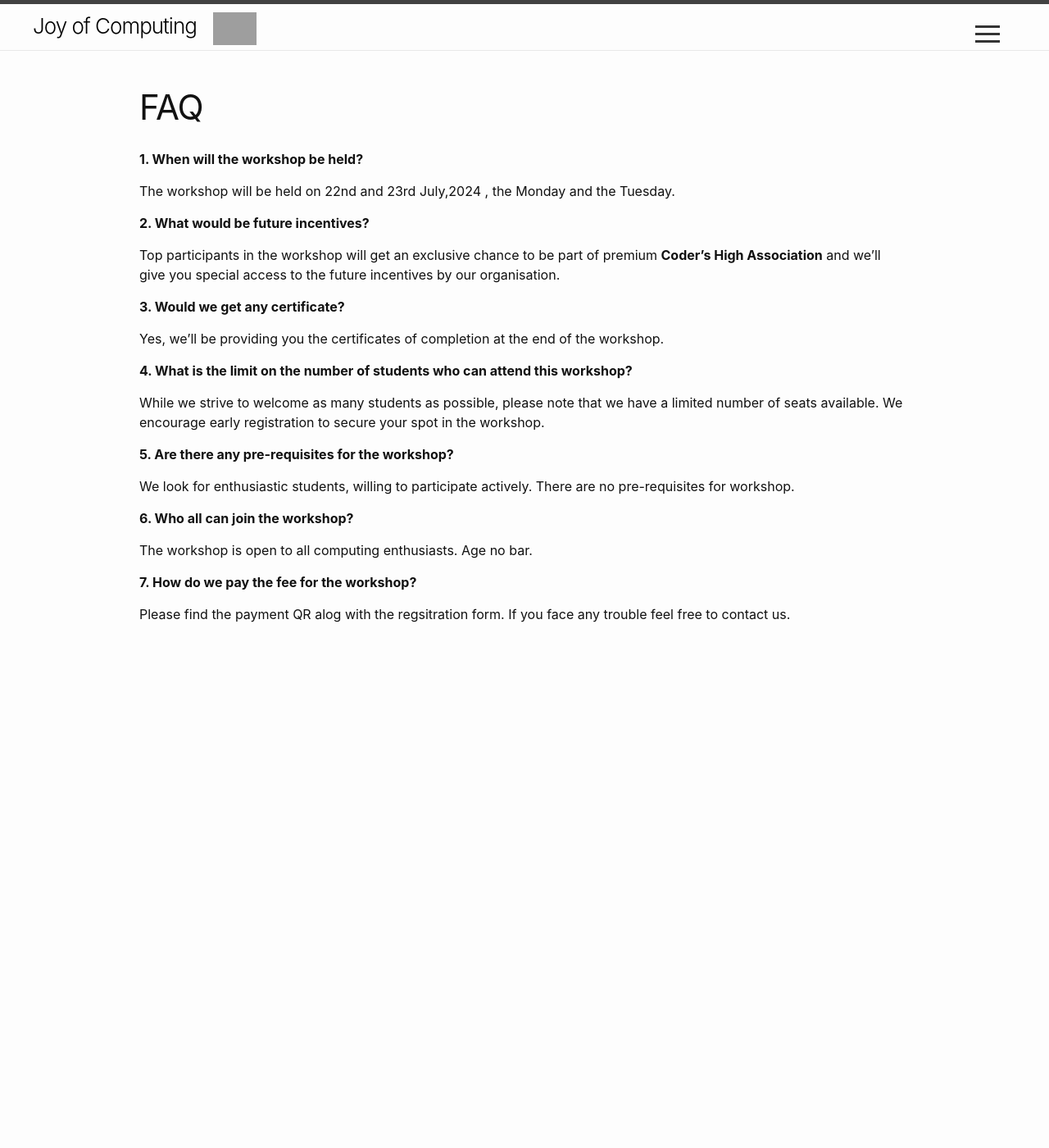
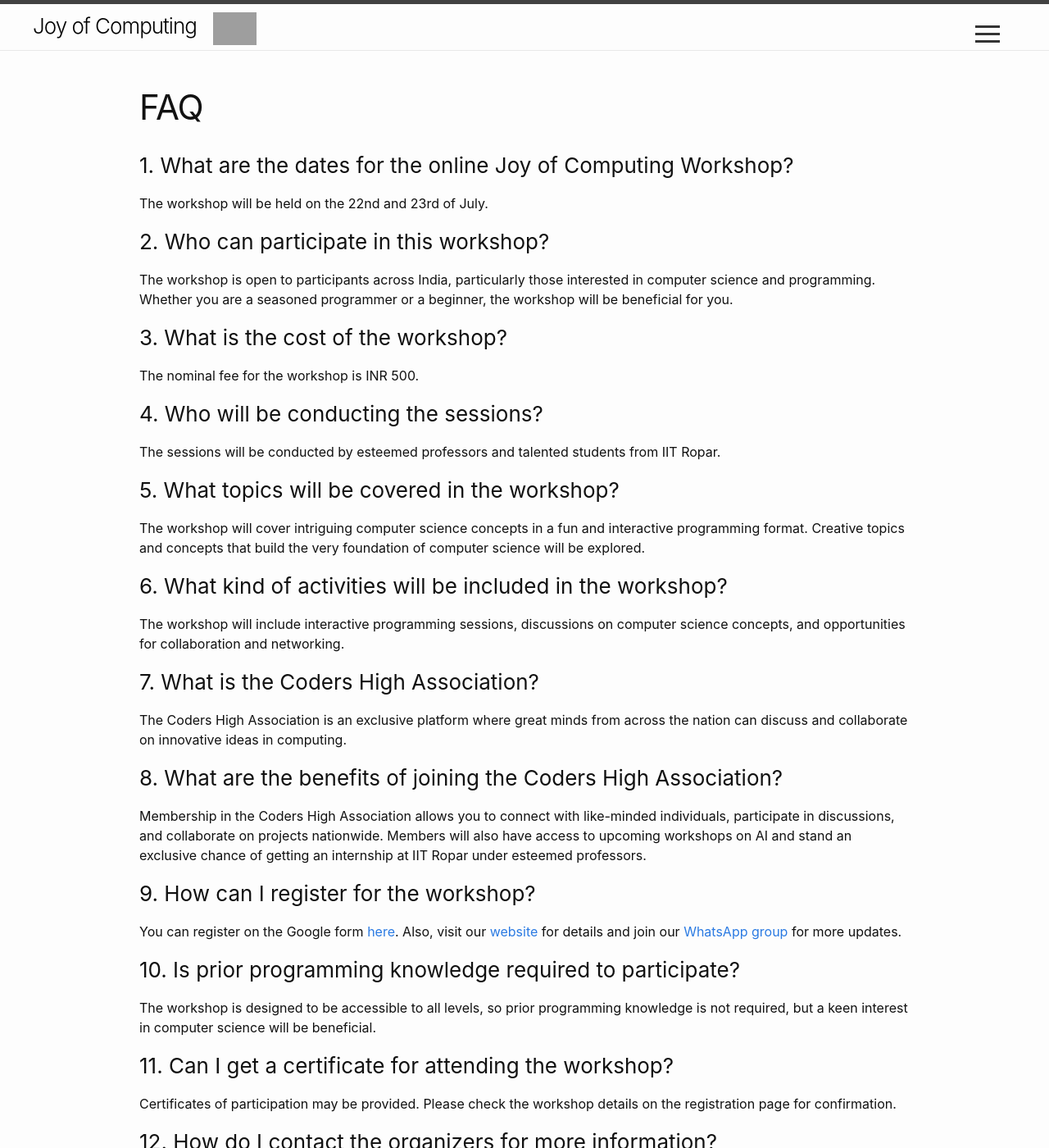
Before and after one commit to sudarshansudarshan/joc, a Jekyll site: the page built from Faq.md, in a window 1280 px wide and 1400 px high. Shown: the whole window at 82% size. Built offline with Jekyll 4.4.1, drawn with Linux system fonts in a browser that asks for light colours; some of the changed text lies outside the part shown; grey boxes are pictures that could not be loaded.

Commit message:
Update Faq.md

```diff
--- a/Faq.md
+++ b/Faq.md
@@ -5,64 +5,41 @@ permalink: /faq/
 order: 2
 ---
 
-<!--**1. Is it required to bring any required electronic device for the workshop?**
+### 1. What are the dates for the online Joy of Computing Workshop?
+The workshop will be held on the 22nd and 23rd of July.
 
-Electronic devices are not required for the workshop, as we aim for a complete detox from electronic gadgets. This will allow participants to fully engage with the hands-on activities and discussions.-->
+### 2. Who can participate in this workshop?
+The workshop is open to participants across India, particularly those interested in computer science and programming. Whether you are a seasoned programmer or a beginner, the workshop will be beneficial for you.
 
-<!--**2. Is there a fee for accommodations and food, or are they included in the workshop?**
+### 3. What is the cost of the workshop?
+The nominal fee for the workshop is INR 500.
 
-There is no fee for accommodation or food, as they are included in the workshop. This initiative is completely free of charge, with all expenses covered. A refundable safety deposit of Rs. 1000 is required, which will be returned within two days after the completion of the workshop.-->
-**1. When will the workshop be held?**
+### 4. Who will be conducting the sessions?
+The sessions will be conducted by esteemed professors and talented students from IIT Ropar.
 
-The workshop will be held on 22nd and 23rd July,2024 , the Monday and the Tuesday.
+### 5. What topics will be covered in the workshop?
+The workshop will cover intriguing computer science concepts in a fun and interactive programming format. Creative topics and concepts that build the very foundation of computer science will be explored.
 
-**2. What would be future incentives?**
+### 6. What kind of activities will be included in the workshop?
+The workshop will include interactive programming sessions, discussions on computer science concepts, and opportunities for collaboration and networking.
 
-Top participants in the workshop will get an exclusive chance to be part of premium **Coder's High Association** and we'll give you special access to the future incentives by our organisation.
+### 7. What is the Coders High Association?
+The Coders High Association is an exclusive platform where great minds from across the nation can discuss and collaborate on innovative ideas in computing.
 
+### 8. What are the benefits of joining the Coders High Association?
+Membership in the Coders High Association allows you to connect with like-minded individuals, participate in discussions, and collaborate on projects nationwide. Members will also have access to upcoming workshops on AI and stand an exclusive chance of getting an internship at IIT Ropar under esteemed professors.
 
-**3. Would we get any certificate?**
+### 9. How can I register for the workshop?
+You can register on the Google form [here](http://bit.ly/JOC_Registration). Also, visit our [website](http://bit.ly/JOC_Website) for details and join our [WhatsApp group](http://bit.ly/JOC_Registration) for more updates.
 
-Yes, we'll be providing you the certificates of completion at the end of the workshop.
+### 10. Is prior programming knowledge required to participate?
+The workshop is designed to be accessible to all levels, so prior programming knowledge is not required, but a keen interest in computer science will be beneficial.
 
-**4. What is the limit on the number of students who can attend this workshop?**
+### 11. Can I get a certificate for attending the workshop?
+Certificates of participation may be provided. Please check the workshop details on the registration page for confirmation.
 
-While we strive to welcome as many students as possible, please note that we have a limited number of seats available. We encourage early registration to secure your spot in the workshop.
+### 12. How do I contact the organizers for more information?
+Visit our [website](http://bit.ly/JOC_Website) for details and join our [WhatsApp group](http://bit.ly/JOC_Registration) for updates.
 
-<!--**4. Can parents come, or should only the students attend alone?**
-
-Parents are welcome to visit with us and observe the learning atmosphere of IIT Ropar. However, please be aware that accommodation and food for parents are not included in the Rs. 1000 safety deposit. There are several excellent hotels around IIT Ropar for lodging, and numerous dining options available in the cafeteria and nearby.-->
-
-<!--**5. What are the accommodation arrangements during the workshop?**
-
-During the workshop, all students will be provided with shared accommodation. This setup offers them a genuine experience of staying in the hostels at IITs and fosters strong bonds with their roommates. -->
-
-<!--**2. Will there be an offline mode also for the workshop?**
-
-Unfortunately, the workshop for now is in online mode only. -->
-
-<!--**7. Is the travel fee reimbursed?**
-
-No, we regret to inform you that the travel charges are not reimbursed.We recognize this may pose an inconvenience and are exploring options to address this for upcoming workshops. In the meantime, kindly plan your travel arrangements accordingly.-->
-
-**5. Are there any pre-requisites for the workshop?**
-
-We look for enthusiastic students, willing to participate actively. There are no pre-requisites for workshop.
-
-**6. Who all can join the workshop?**
-
-The workshop is open to all computing enthusiasts. Age no bar.
-
-**7. How do we pay the fee for the workshop?**
-
-
-Please find the payment QR alog with the regsitration form. If you face any trouble feel free to contact us.
-
-
-<!--**11. When is the list of selected students released?**
-
-Notification emails will be sent to the shortlisted students. Please check your email regularly as you may receive the notification soon. We are actively finalizing the list and will promptly inform all selected students.
-
-**12. I am uncertain about attending the workshop offline. Should I proceed with the payment of the Rs1000 security deposit?**
-
-Making the security deposit is crucial for accurately estimating the number of attendees. Please make the payment only if you are certain about attending the workshop. This measure is essential to minimize food wastage and facilitate effective planning.-->
+### 13. What was the offline workshop's success story?
+The offline workshop in June was highly successful, attracting participants with JEE Advanced All India Ranks ranging from 300 to 20,000. It fostered a collaborative and enriching learning environment where students delved into amusing and interesting concepts that build computer science.
```
